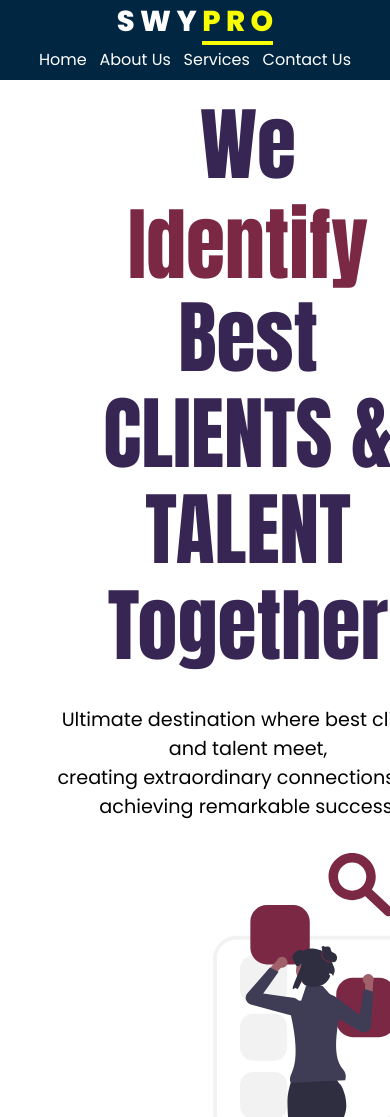
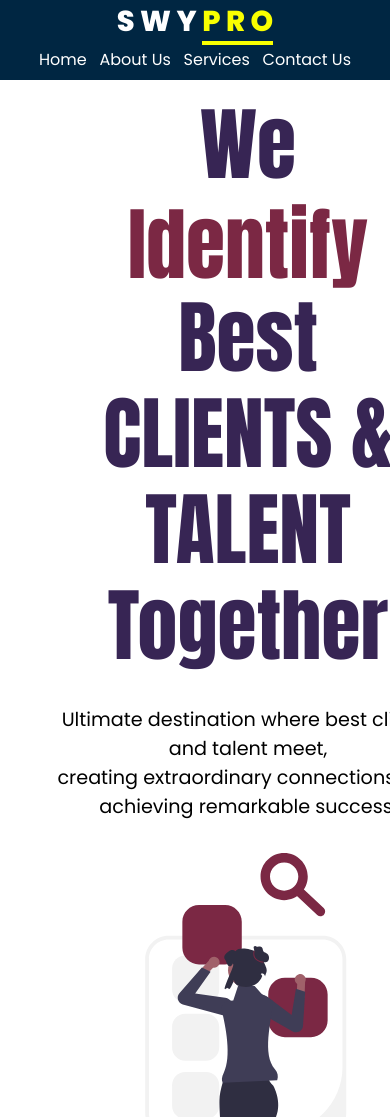
Before and after one commit to vikaschandra38/swypro, a plain HTML site: page index.html in a window 390 px wide. Shown: the top 1117 px of the page. Drawn offline with nearby package versions, Linux system fonts and the light colour scheme.

Commit message:
img styling

```diff
--- a/styles.css
+++ b/styles.css
@@ -191,7 +191,7 @@ header {
 }
 
 .header__right .item img {
-    width: 600px;
+    width: 100%;
     height: 400px;
     object-fit: contain;
 }
@@ -633,6 +633,11 @@ footer p {
         overflow: hidden;
     }
 
+    .owl-carousel img{
+        height: 400px;
+        width: 400px;
+    }
+
     .header__left p {
         text-align: center;
         margin: 2rem;
```
